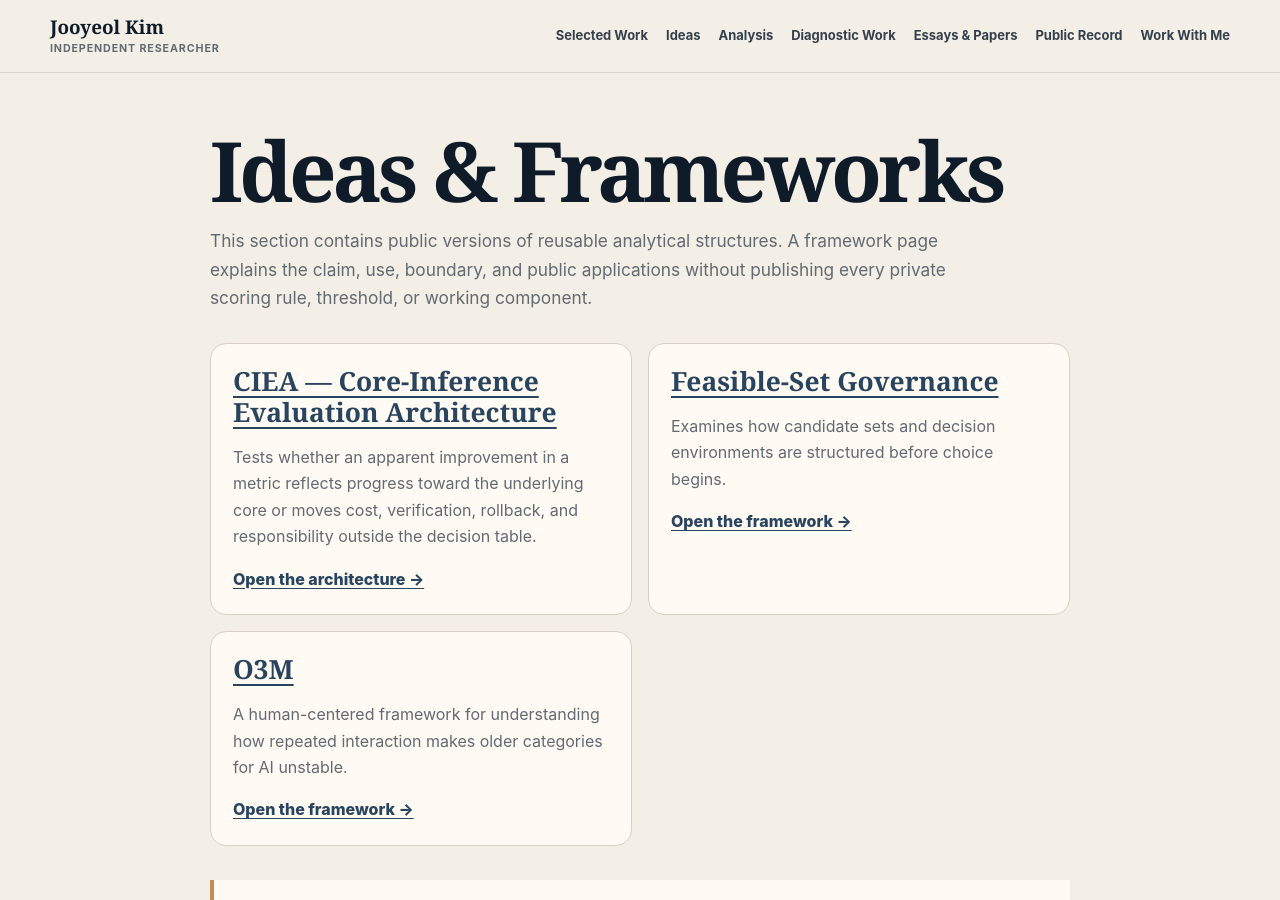
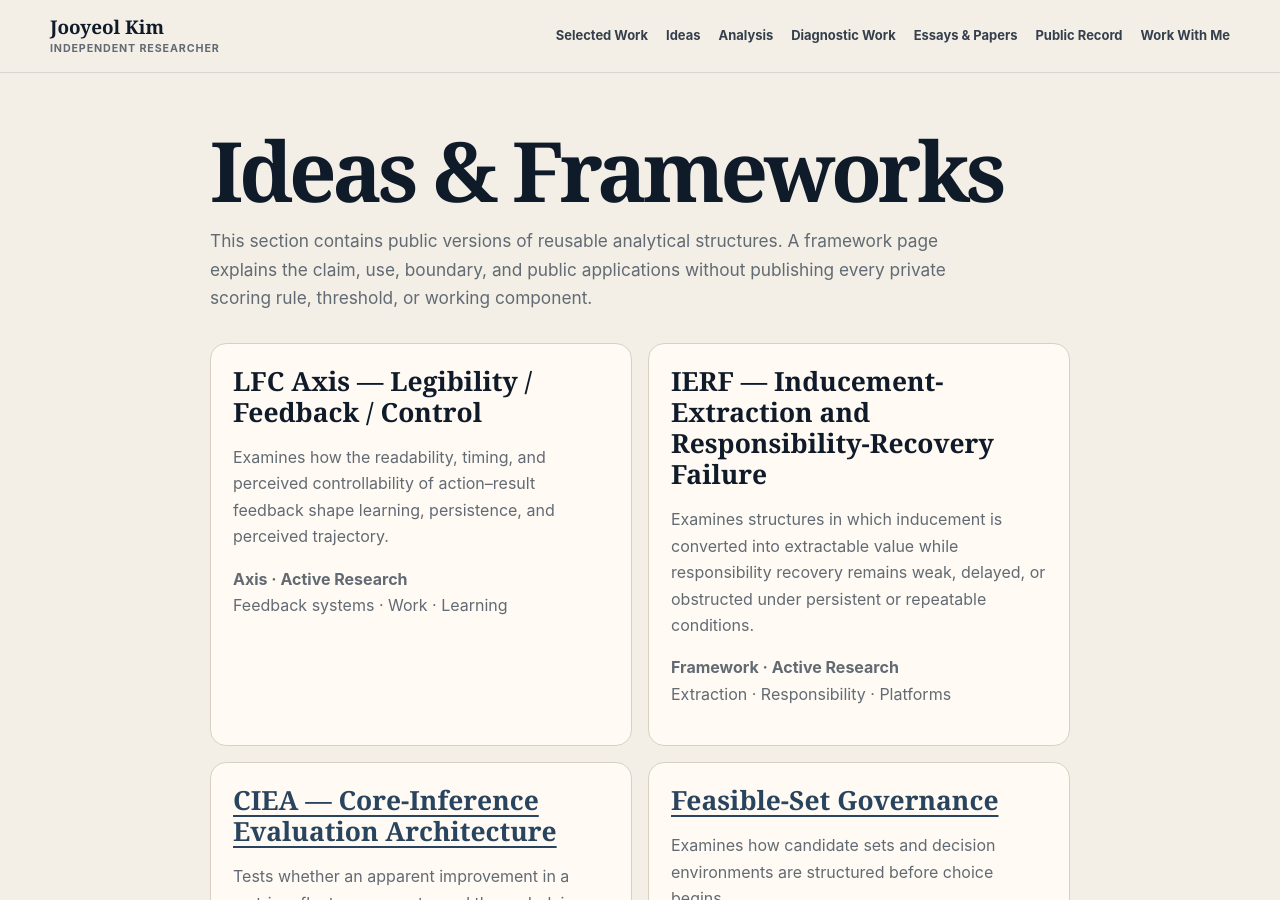
Before and after one commit to jooyeolkim1990/jooyeolkim1990.github.io, a Jekyll site: the page built from ideas/index.md, in a window 1280 px wide and 900 px high. Built offline with Jekyll 4.4.1, drawn with Linux system fonts in a browser that asks for light colours.

Commit message:
Add minimal public cards for LFC and IERF

```diff
--- a/ideas/index.md
+++ b/ideas/index.md
@@ -8,6 +8,18 @@ description: Public notes on reusable concepts, models, and analytical architect
 <p class="index-lede">This section contains public versions of reusable analytical structures. A framework page explains the claim, use, boundary, and public applications without publishing every private scoring rule, threshold, or working component.</p>
 
 <div class="index-grid">
+  <div class="index-item">
+    <h2>LFC Axis — Legibility / Feedback / Control</h2>
+    <p>Examines how the readability, timing, and perceived controllability of action–result feedback shape learning, persistence, and perceived trajectory.</p>
+    <p><strong>Axis · Active Research</strong><br>Feedback systems · Work · Learning</p>
+  </div>
+
+  <div class="index-item">
+    <h2>IERF — Inducement-Extraction and Responsibility-Recovery Failure</h2>
+    <p>Examines structures in which inducement is converted into extractable value while responsibility recovery remains weak, delayed, or obstructed under persistent or repeatable conditions.</p>
+    <p><strong>Framework · Active Research</strong><br>Extraction · Responsibility · Platforms</p>
+  </div>
+
   <div class="index-item">
     <h2><a href="../ciea/">CIEA — Core-Inference Evaluation Architecture</a></h2>
     <p>Tests whether an apparent improvement in a metric reflects progress toward the underlying core or moves cost, verification, rollback, and responsibility outside the decision table.</p>
```
